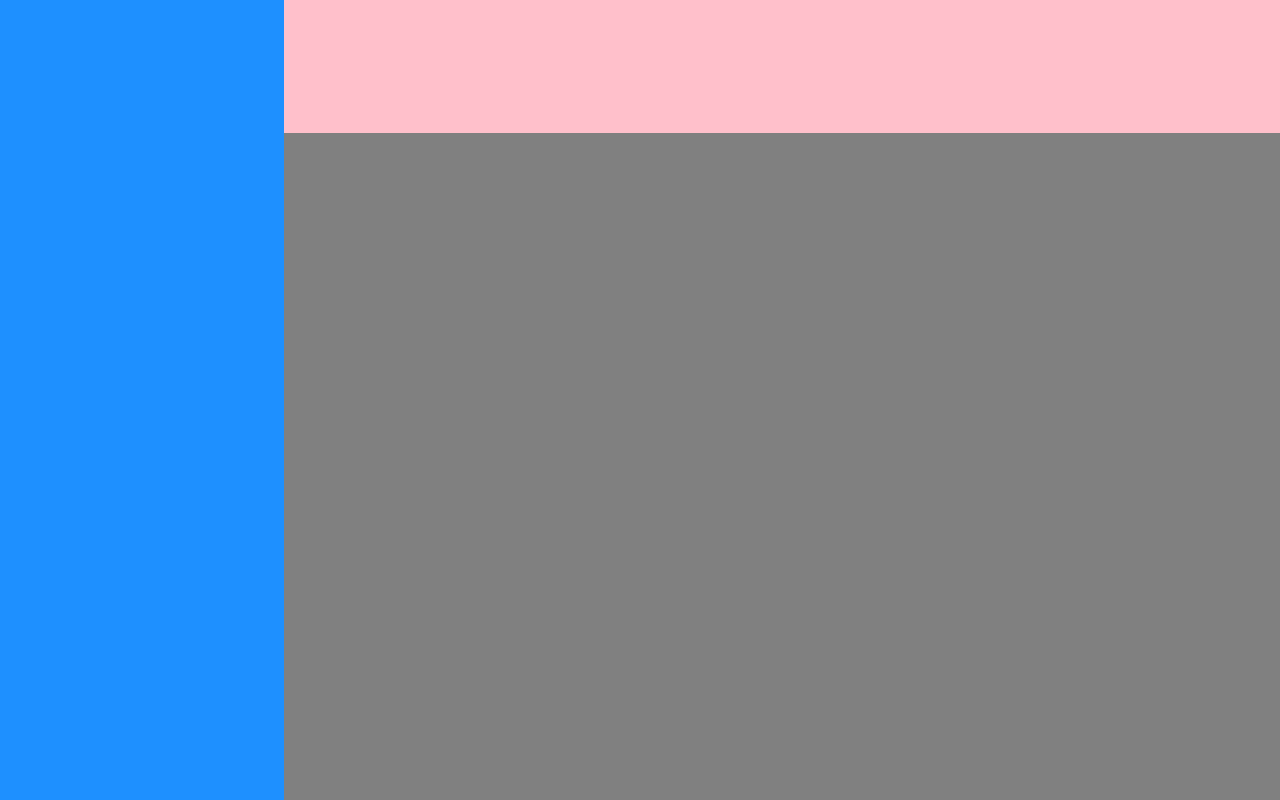
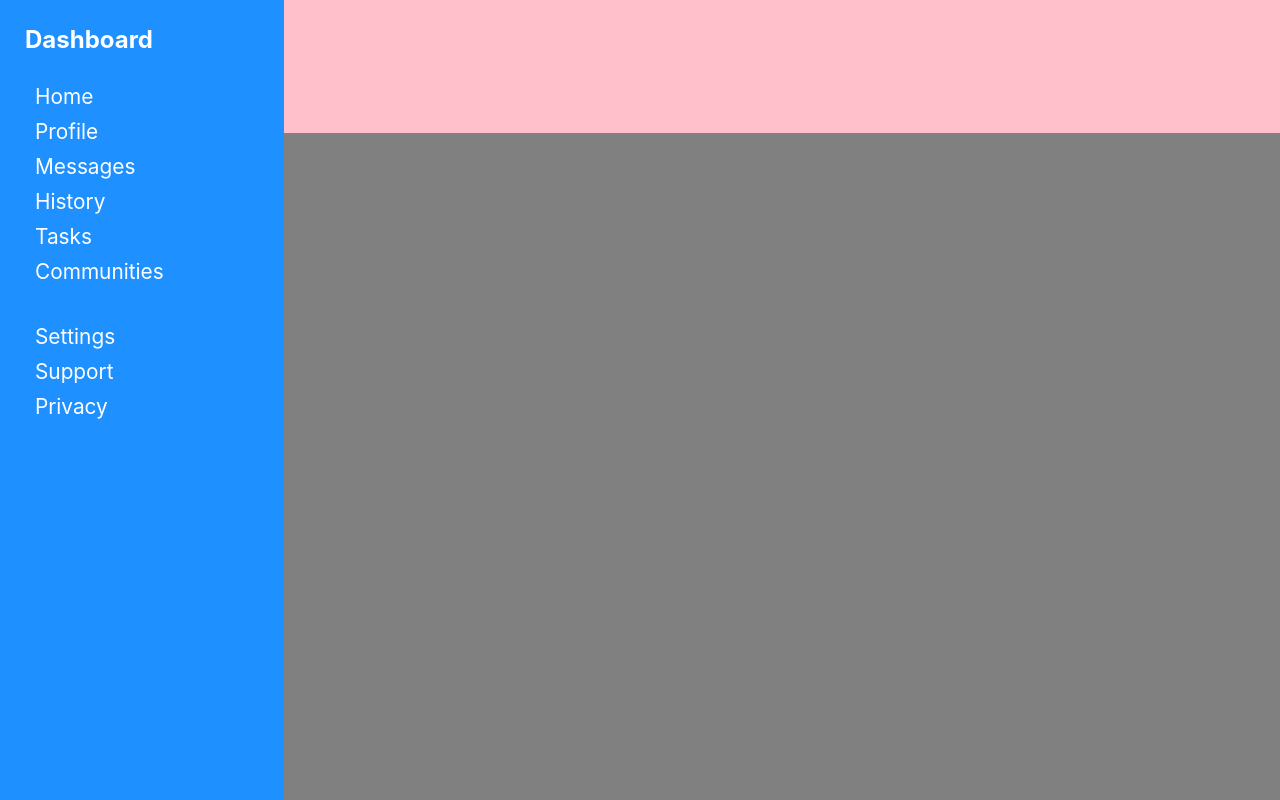
Before and after one commit to Derrickdog/dashboard, a plain HTML site: page index.html in a window 1280 px wide. Drawn offline with Linux system fonts and the light colour scheme.

Commit message:
Add sidebar content

```diff
--- a/index.html
+++ b/index.html
@@ -10,6 +10,21 @@
 <body>
     <div class="container">
         <nav id="sidebar">
+            <h2>Dashboard</h2>
+            <ul class="sidelist">
+                <li>Home</li>
+                <li>Profile</li>
+                <li>Messages</li>
+                <li>History</li>
+                <li>Tasks</li>
+                <li>Communities</li>
+            </ul>
+            <!-- <br> -->
+            <ul class="sidelist">
+                <li>Settings</li>
+                <li>Support</li>
+                <li>Privacy</li>
+            </ul>
         </nav>
         <header id="header">
         </header>
--- a/styles.css
+++ b/styles.css
@@ -1,6 +1,12 @@
+:root{
+    font-size: 16;
+}
 *{
     margin: 0;
     padding: 0;
+}
+body{
+    font-family: -apple-system, BlinkMacSystemFont, 'Segoe UI', Roboto, Oxygen, Ubuntu, Cantarell, 'Open Sans', 'Helvetica Neue', sans-serif;
 }
 .container{
     min-height: 100vh;
@@ -9,10 +15,28 @@
     grid-template-columns: 2fr 7fr;
     grid-template-rows: 1fr 5fr;
 }
+
+/* sidebar */
 #sidebar{
     background-color: dodgerblue;
     grid-row: 1 / 3;
+    color: white;
+    padding: 15px;
 }
+#sidebar h2{
+    padding: 10px;
+}
+.sidelist{
+    list-style-type: none;
+    padding: 15px;
+    font-size: 1.3rem;
+}
+.sidelist li{
+    padding: 5px;
+}
+
+
+
 #header{
     background-color: pink;
 }
```
